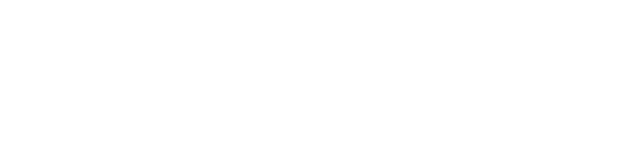
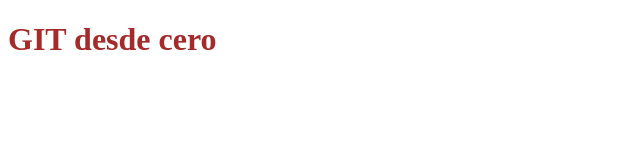
Before and after one commit to Patricio104/aprendiendogit, a plain HTML site: page index.html in a window 1280 px wide. Shown: the whole page, without its empty margins (0-640 px from the left). Drawn offline with Linux system fonts and the light colour scheme.

```diff
--- /dev/null
+++ b/estilos.css
@@ -0,0 +1,3 @@
+body{
+	color: brown;
+}
--- a/index.html
+++ b/index.html
@@ -3,9 +3,12 @@
 <head>
 	<meta charset="UTF-8">
 	<meta name="viewport" content="width=device-width, initial-scale=1.0">
-	<title>Document</title>
+	<title>Aprendiendo Git</title>
+	<link rel="stylesheet" href="estilos.css">
 </head>
 <body>
-
+	<header>
+		<h1>GIT desde cero</h1>
+	</header>
 </body>
 </html>
```
